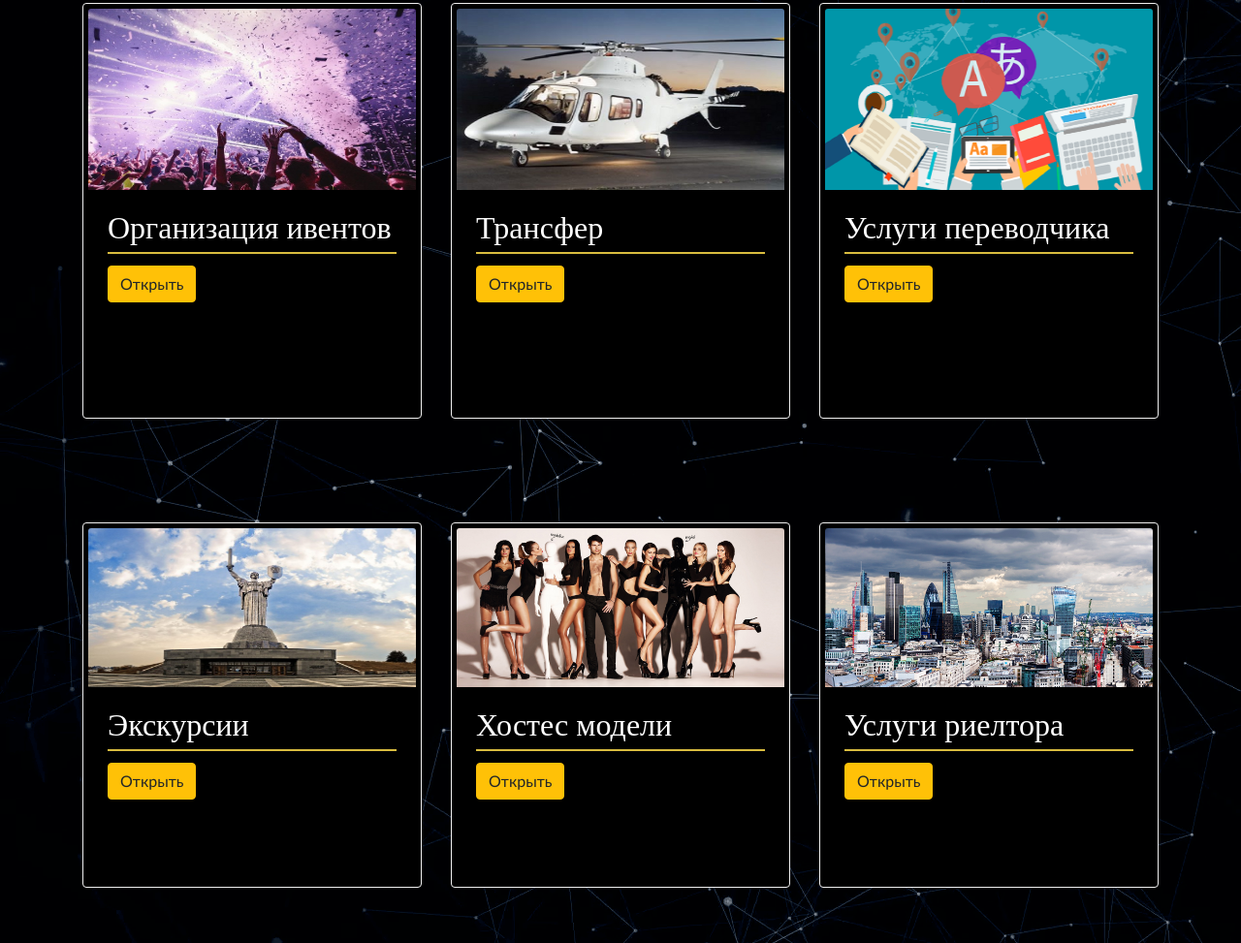
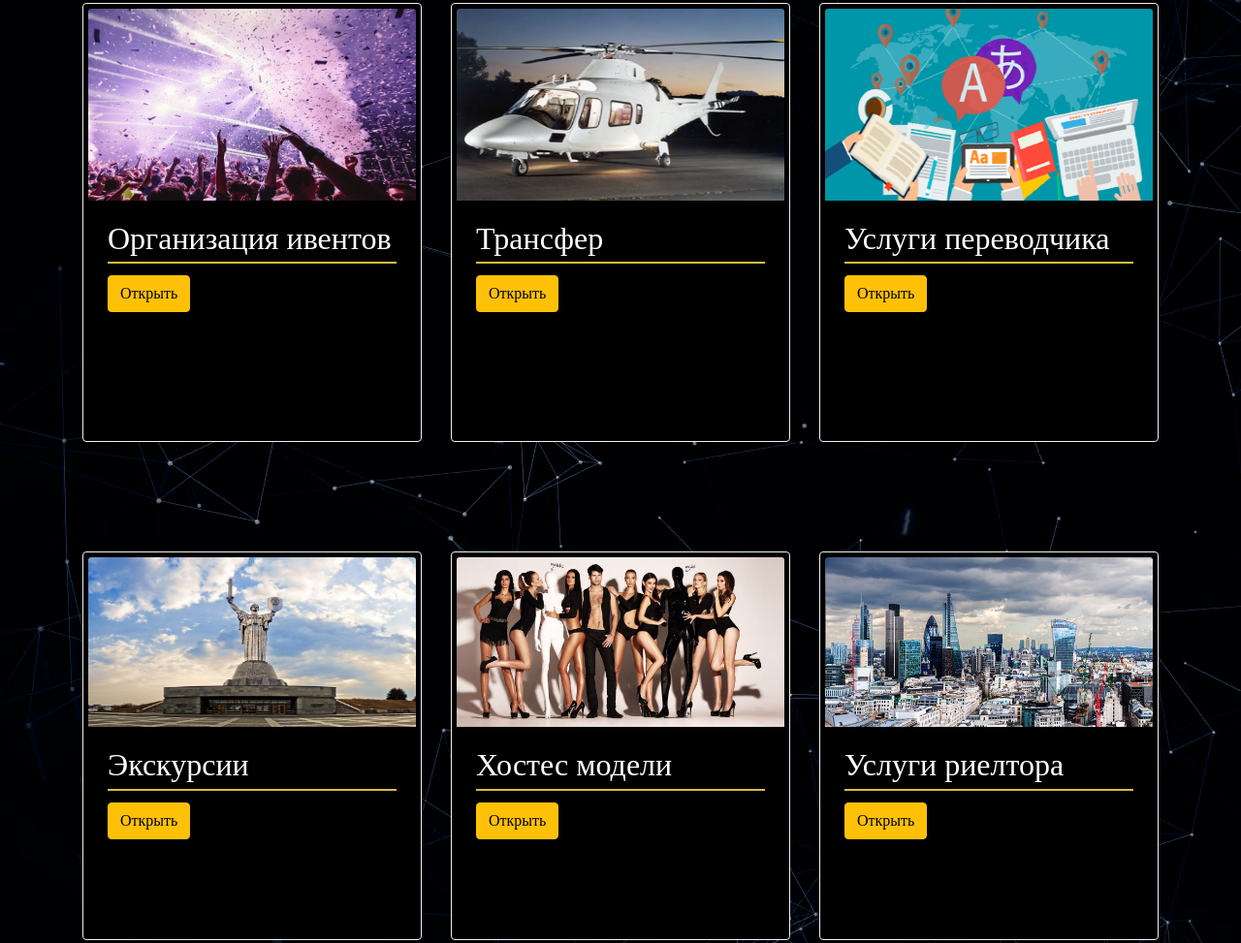
Before and after one commit to AlexVoloshenyuk/Magic_concierge, a plain HTML site: page index.html in a window 1280 px wide. Shown: the part 1104-2077 px from the top of the page at 97% size. Drawn offline with nearby package versions, Linux system fonts and the light colour scheme; files whose address does not match are found by name.

Commit message:
Update style.css

```diff
--- a/css/style.css
+++ b/css/style.css
@@ -59,12 +59,6 @@ html {
 }
 
 @media(max-width: 450px) {
-    #fixed {
-        font-size: 1em;
-    }
-}
-
-@media(max-width: 450px) {
     .carousel-caption .display-2 {
         font-size: 3em;
     }
@@ -96,7 +90,9 @@ html {
 
 .btn,
 .btn-warning {
-    margin-bottom: 30px;
+    font-family: 'Domine', serif;
+    margin-bottom: 60px;
+    color: #000;
 }
 
 .jumbotron {
```
